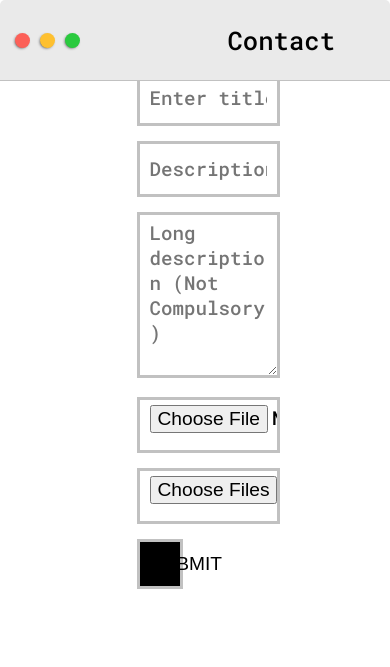
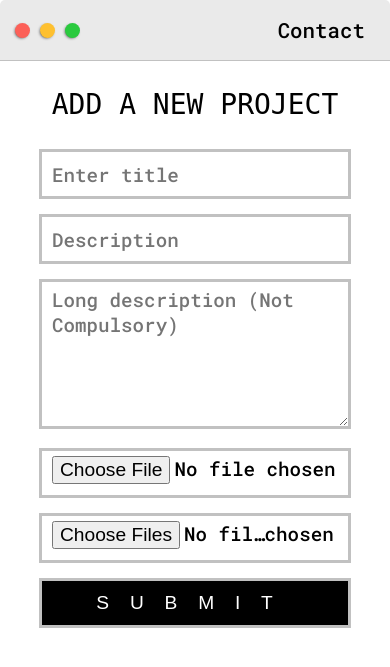
Before and after one commit to lenajeremy/portfolio-api, a Django app: template portfolio/port/templates/port/form.html in a window 390 px wide. Shown: the top 667 px of the page. Run offline with Django 3.2, Linux system fonts and the light colour scheme; the template is opened without the code that fills it, so the values that code supplies are empty.

Commit message:
responsive and looking nice

```diff
--- a/portfolio/port/templates/port/form.html
+++ b/portfolio/port/templates/port/form.html
@@ -1,5 +1,6 @@
 {% extends 'port/layout.html' %}
 {% load static %}
+{% block title %}Add Project To Collection{% endblock title%}
 {% block body %}
 <div class="nav-wrapper">
 
@@ -16,7 +17,8 @@
     <li><a href={% url 'contact' %}>Contact</a></li>
   </ul>
 </div>
-<form action = {% url 'new_project' %} method = "POST" enctype = 'multipart/form-data'>
+<h3>Add a New Project</h3>
+<form action = {% url 'new_project' %} method = "POST" enctype = 'multipart/form-data' autocomplete="off">
   {% csrf_token %}
   <input type = 'text' name = 'title' placeholder = 'Enter title'/><br>
   <input type = 'text' name = 'description' placeholder = 'Description'/><br>
@@ -29,6 +31,11 @@
 {% endblock body %}
 {% block style %}
 <style>
+    h3{
+      text-align: center;
+      text-transform: uppercase;
+      font-family: monospace;
+    }
 		body{
 			background: var(--secondaryColor)
 		}
@@ -70,10 +77,38 @@
   }
   button{
     background-color: var(--buttonColor);
-    width: 40%;
+    width: 100%;
     height: 50px;
-    color: var(--textColor);
+    letter-spacing: 1.3rem;
+    color: white;
     text-transform: uppercase;
+    transition: all 0.5s ease;
   }
+  button:hover, button:active{
+    color: var(--buttonColor);
+    background-color: white;
+  }
+  @media screen and (max-width: 768px){
+			body{
+				padding-top: 60px;
+			}
+			.nav-wrapper{
+				height: 60px;
+			}
+			#navigation{
+				font-size: 1.3rem;
+				margin-right: 10px;
+      }
+      form{
+        width: 80%;
+      }
+      input, textarea{
+        box-sizing: border-box;
+        height: 50px;
+      }
+      textarea{
+        height: 150px;
+      }
+		}
 </style>
 {% endblock style %}
--- a/portfolio/port/templates/port/index.html
+++ b/portfolio/port/templates/port/index.html
@@ -1,5 +1,6 @@
 {% extends 'port/layout.html' %}
 {% load static %}
+{% block title %}Lena Jeremiah{% endblock title%}
 {% block body %}
 <body>
 
--- a/portfolio/port/templates/port/layout.html
+++ b/portfolio/port/templates/port/layout.html
@@ -2,7 +2,7 @@
 <!DOCTYPE html>
 <html>
 <head>
-	<title>Lena Jeremiah</title>
+	<title>{% block title %}{% endblock title %}</title>
 
 
 	<meta name="viewport" content="width=device-width, initial-scale=1, maximum-scale=1, minimum-scale=1" />
--- a/portfolio/port/templates/port/projects.html
+++ b/portfolio/port/templates/port/projects.html
@@ -14,3 +14,8 @@
   <h4 style = 'text-align:center'>Nothing Here... Come Back later</h4>
   {% endfor %}
   </div>
+  <div>
+    {% if user.username == 'admin' %}
+      <a href = {% url 'new_project' %}>Add Project</a>
+    {% endif %}
+</div>
```
Also changed, not shown: portfolio/port/templates/port/contact.html (+19 -0 lines), portfolio/port/templates/port/post.html (+31 -0 lines), portfolio/db.sqlite3.
